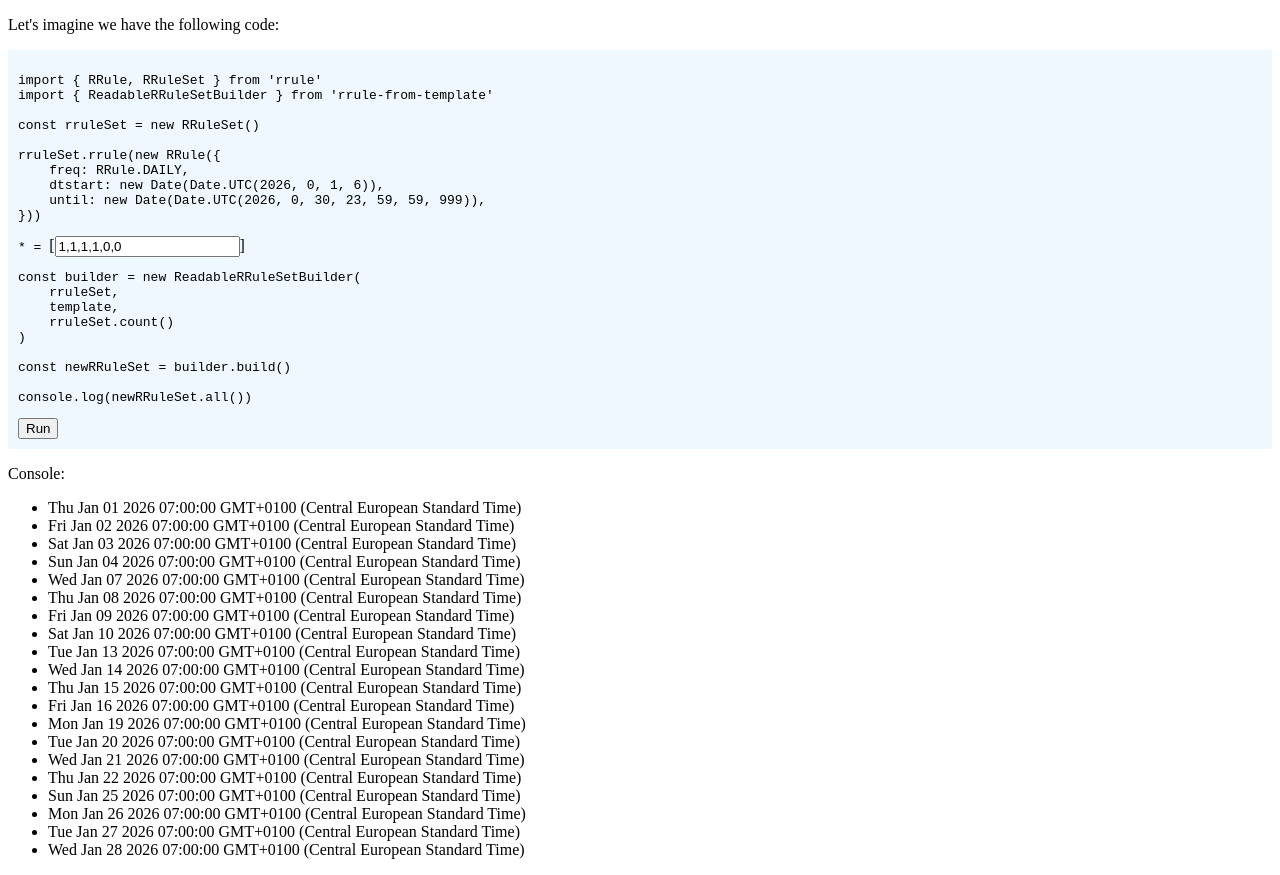
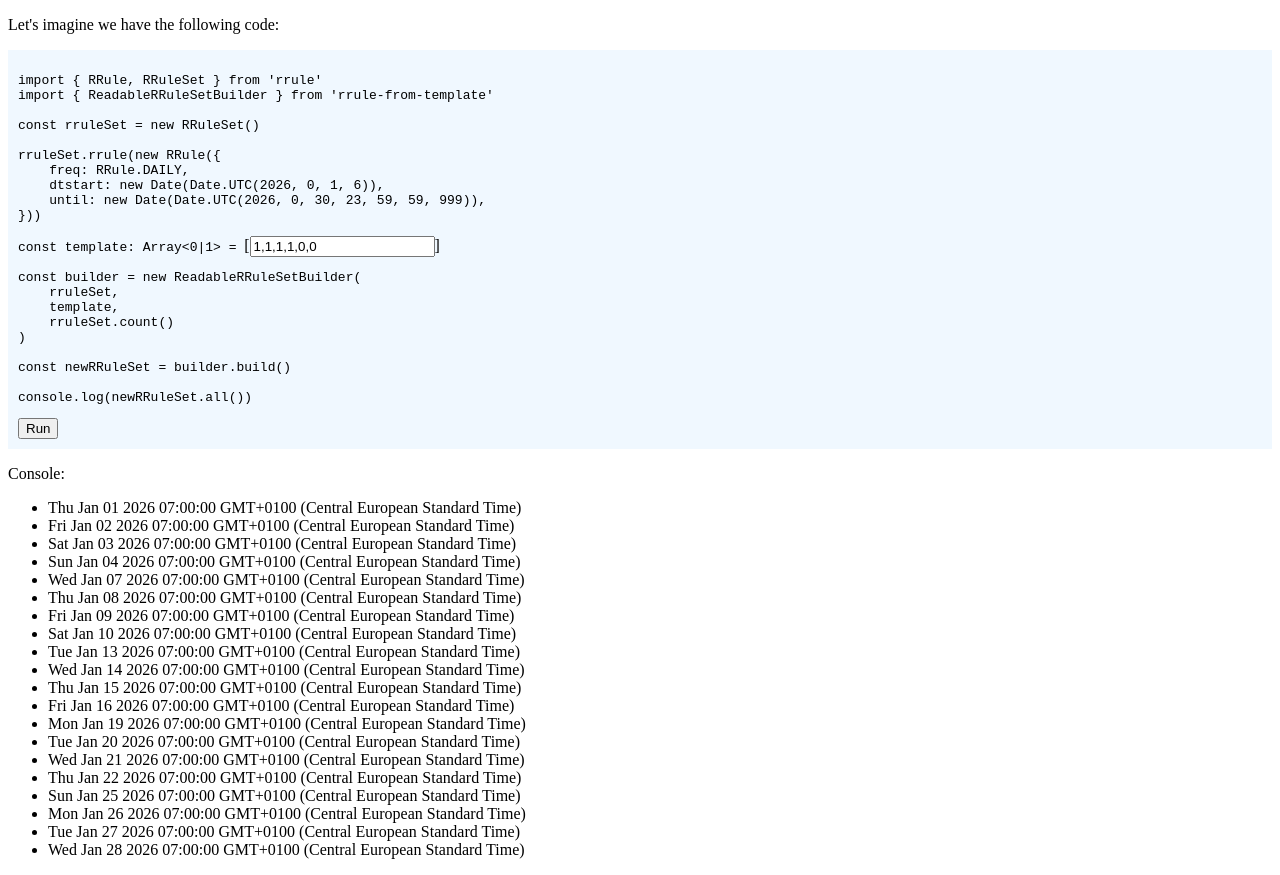
Before and after one commit to kanunnykov/rrule-by-pattern, a website built with webpack: page demo/index.html in a window 1280 px wide. Built offline with nearby package versions, Linux system fonts and the light colour scheme.

Commit message:
README, LICENSE and improvements

```diff
--- a/demo/index.html
+++ b/demo/index.html
@@ -21,7 +21,7 @@ rruleSet.rrule(new RRule({
     until: new Date(Date.UTC(2026, 0, 30, 23, 59, 59, 999)),
 }))</code></pre>
 
-            <label for="template"><code>* = </code></label>[<input type="text" name="template" id="template" value="1,1,1,1,0,0">]
+            <label for="template"><code>const template: Array&lt;0|1&gt; = </code></label>[<input type="text" name="template" id="template" value="1,1,1,1,0,0">]
 
 <pre><code>const builder = new ReadableRRuleSetBuilder(
     rruleSet,
--- a/package.json
+++ b/package.json
@@ -1,6 +1,6 @@
 {
   "name": "rrule-from-template",
-  "description": "Build rrule from template like '111100' (i.e. 4 on, 2 off)",
+  "description": "Build rrules from templates like '111100' (i.e. 4 on, 2 off). rrule.js extension.",
   "version": "1.0.0",
   "main": "./dist/es5/rrule-from-template.js",
   "module": "./dist/esm/src/index.js",
@@ -11,7 +11,7 @@
     "test": "tsc --project tsconfig.test.json && mocha ./dist/cjs/test/*.test.js"
   },
   "author": "Artem Kanunnykov",
-  "license": "ISC",
+  "license": "bsd-3-clause",
   "keywords": [
     "dates",
     "recurrences",
```
Also changed, not shown: LICENSE.md (added), README.md (added).
